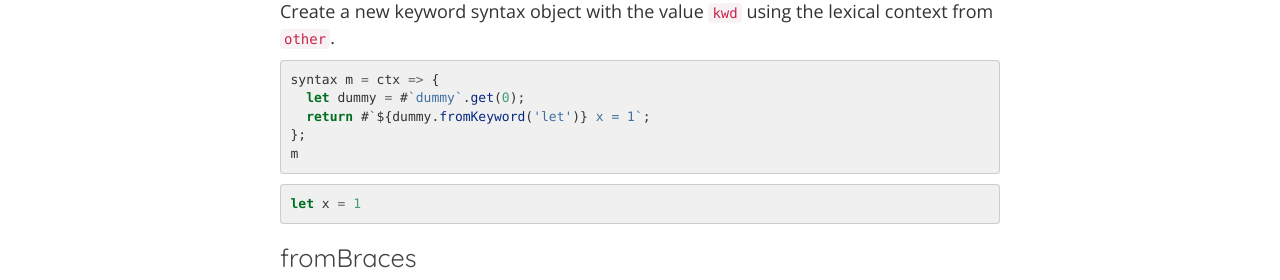
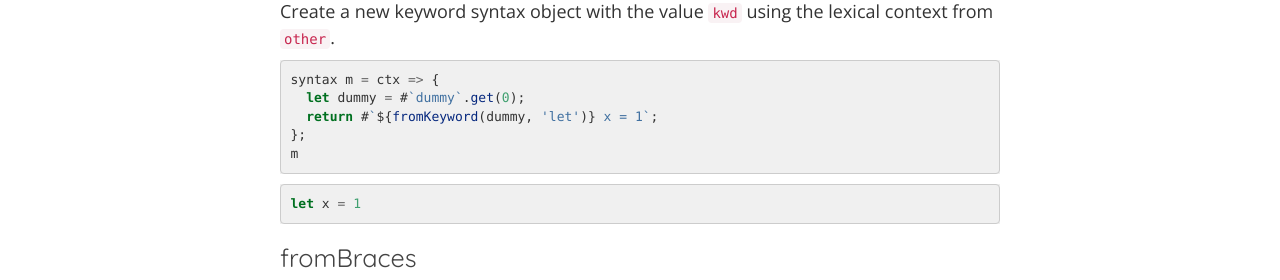
Before and after one commit to sweet-js/sweet-website, a Jekyll site: the page built from doc/reference.md, in a window 1280 px wide and 900 px high, scrolled down 6869 px. Shown: the part 151-431 px from the top of the window. Built offline with Jekyll 4.4.1, drawn with Linux system fonts in a browser that asks for light colours; our own code applies the rules of GitHub Pages for plain Markdown files; the table of contents is made by our own code.

````diff
--- a/doc/reference.md
+++ b/doc/reference.md
@@ -301,7 +301,7 @@ Create a new keyword syntax object with the value `kwd` using the lexical contex
 ```js
 syntax m = ctx => {
   let dummy = #`dummy`.get(0);
-  return #`${dummy.fromKeyword('let')} x = 1`;
+  return #`${fromKeyword(dummy, 'let')} x = 1`;
 };
 m
 ```
````
